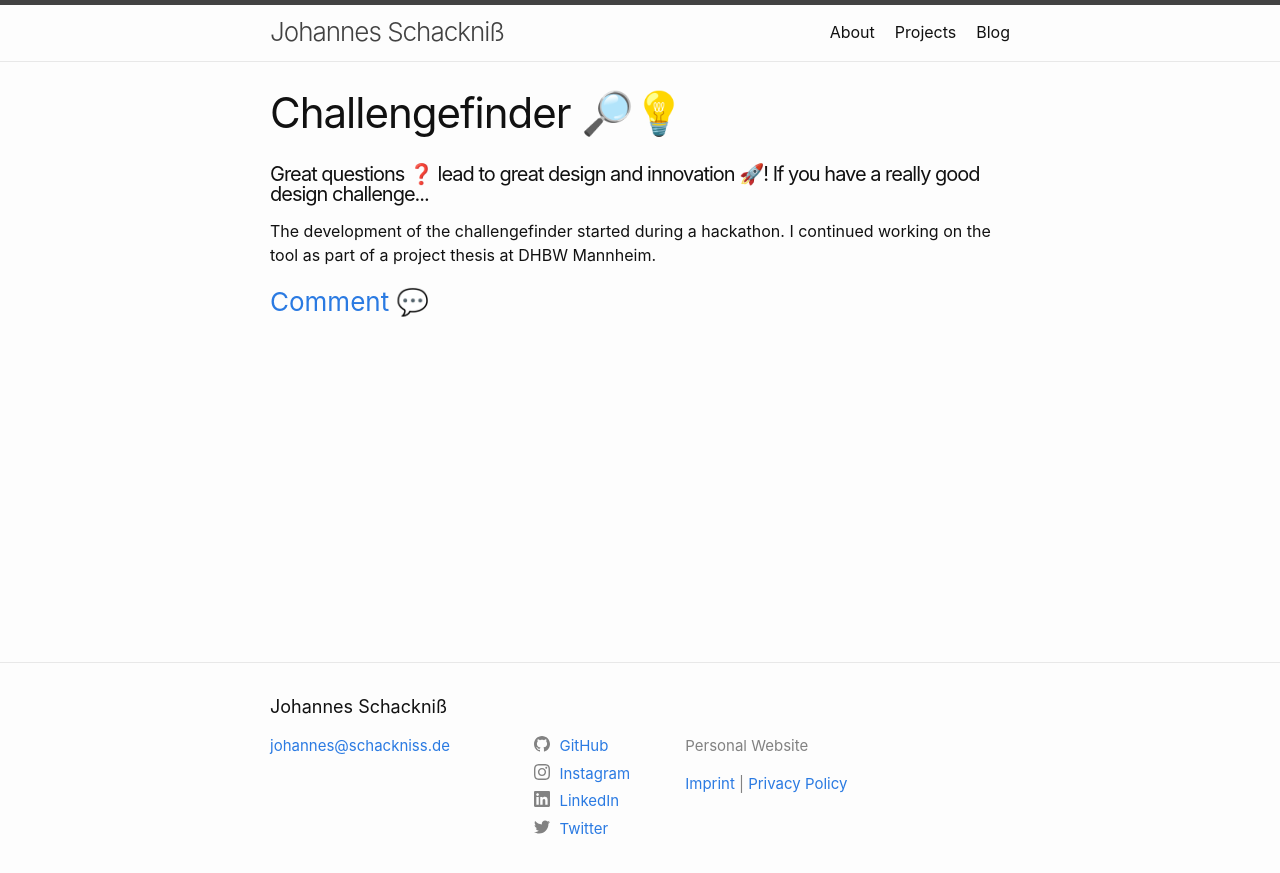
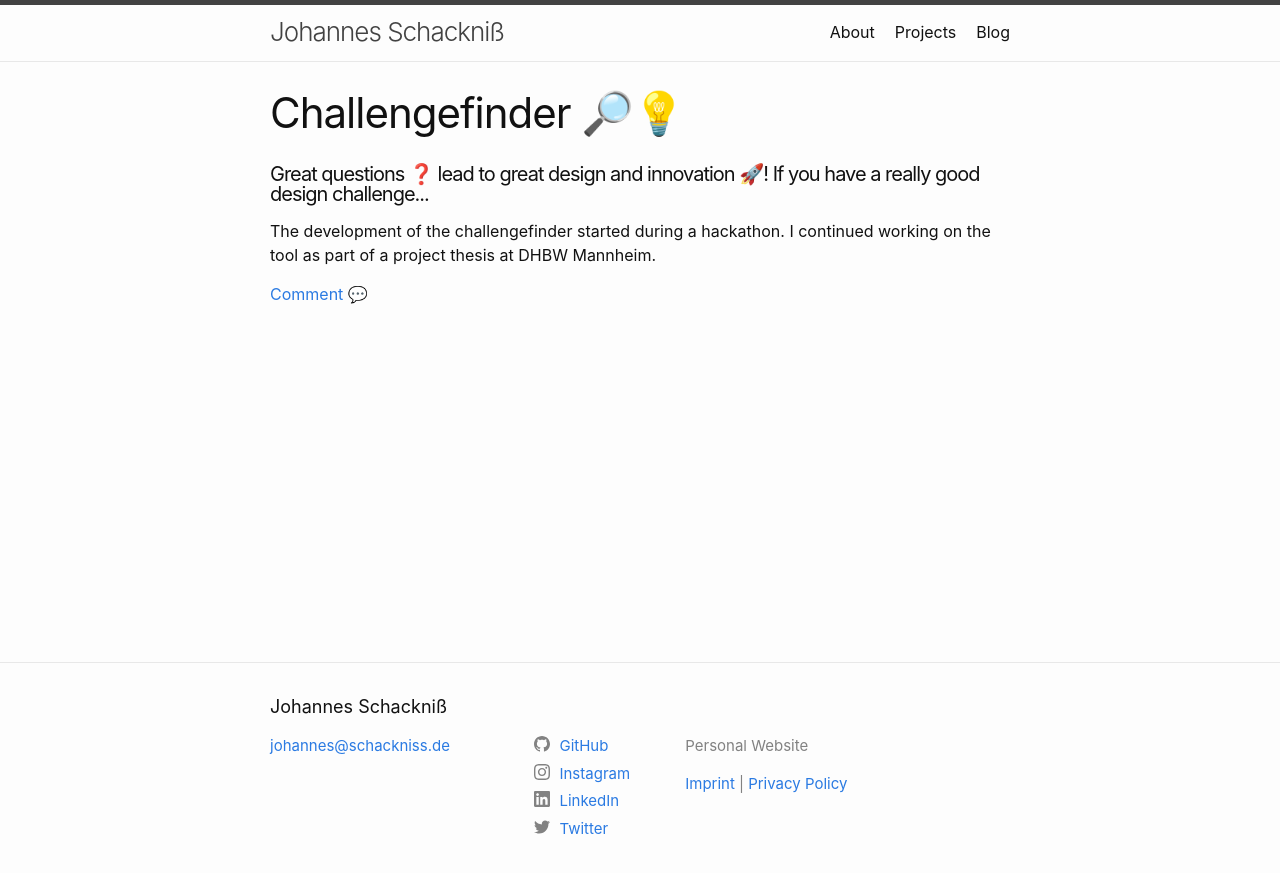
Before and after one commit to schackniss/schackniss.de, a Jekyll site: the page built from _projects/challengefinder.md, in a window 1280 px wide. Shown: the top 873 px of the page. Built offline with Jekyll 4.4.1, drawn with Linux system fonts in a browser that asks for light colours.

```diff
--- a/_projects/challengefinder.md
+++ b/_projects/challengefinder.md
@@ -6,4 +6,4 @@ project: challengefinder
 ---
 The development of the challengefinder started during a hackathon. I continued working on the tool as part of a project thesis at DHBW Mannheim.
 
-### [Comment 💬](https://github.com/schackniss/schackniss.de/discussions/9)
+[Comment 💬](https://github.com/schackniss/schackniss.de/discussions/9)
```
Also changed, not shown: _projects/lichtwecker.md (+1 -1 lines).
